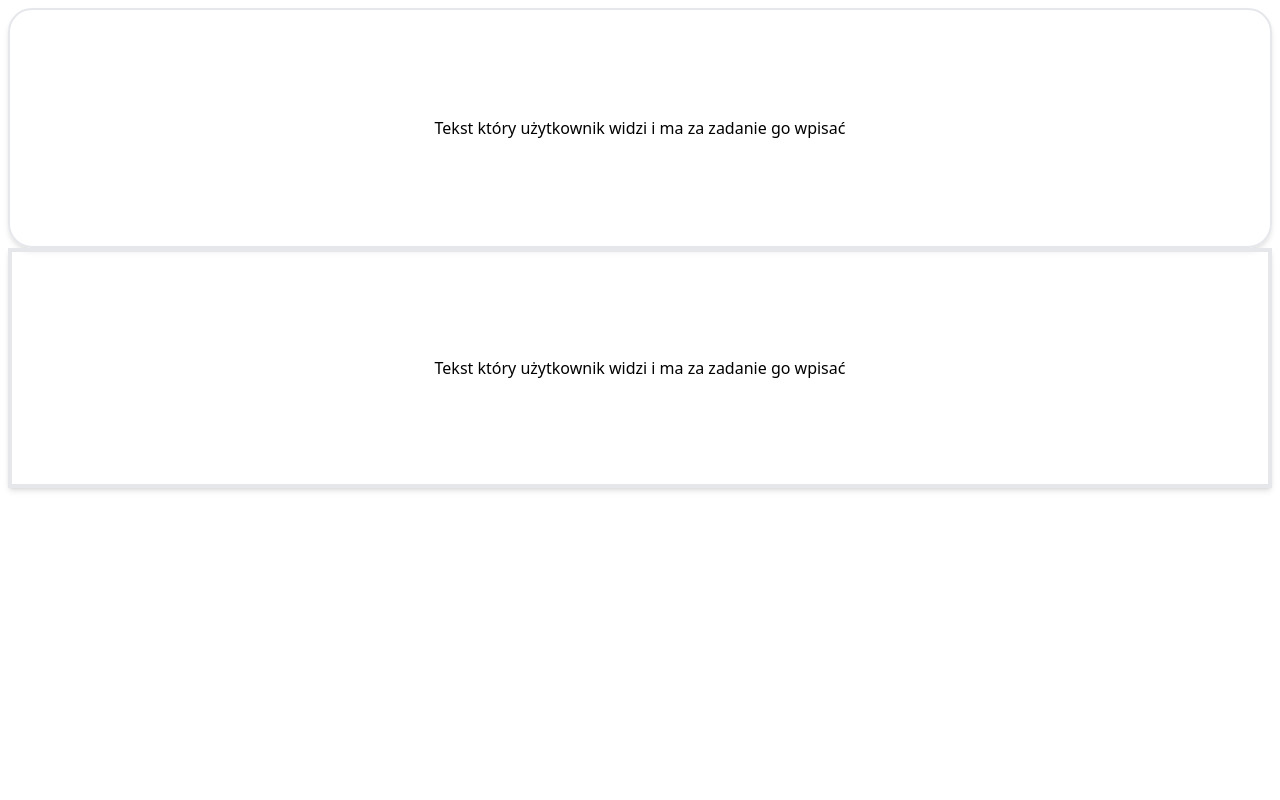
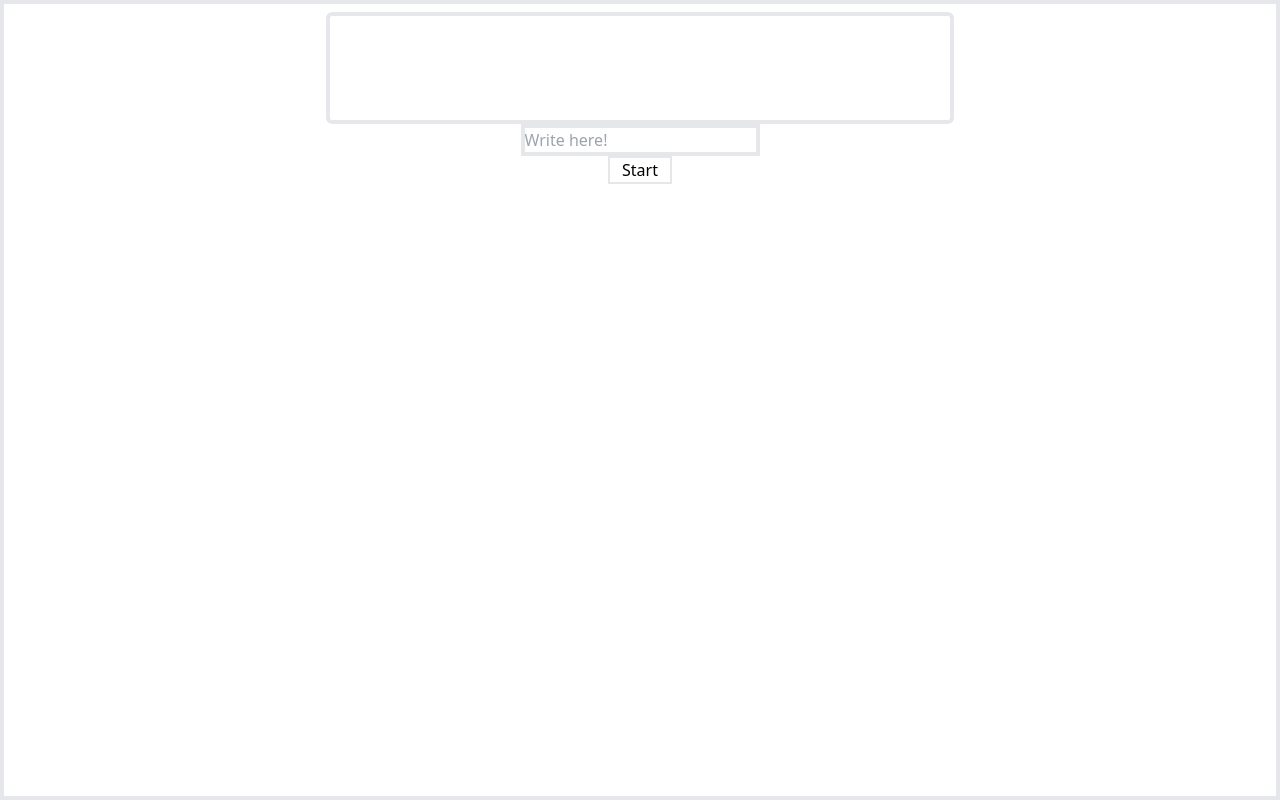
Before and after one commit to Evooo00/TypingGame, a React (Create React App) app in the folder typing-game/: page / in a window 1280 px wide. Built offline with nearby package versions, Linux system fonts and the light colour scheme.

Commit message:
game works from local storage

```diff
--- a/typing-game/src/App.tsx
+++ b/typing-game/src/App.tsx
@@ -1,16 +1,57 @@
-import React from "react";
+import React, { useState } from "react";
 
 import "./App.css";
 
 function App() {
+  const wordsOfCode: string[] = ["<div>", "<br>"];
+
+  const [input, setInput] = useState("");
+  const [game, setGame] = useState(false);
+  const [currentIndex, setCurrentIndex] = useState(0);
+
+  const handleOnChange = (e: React.ChangeEvent<HTMLInputElement>) => {
+    //console.log(e.target.value);
+    setInput(e.target.value);
+  };
+
+  const handleGameStart = (e: any) => {
+    console.log(game);
+    setGame(true);
+
+    if (currentIndex >= wordsOfCode.length) {
+      setCurrentIndex(0);
+    }
+  };
+
+  const handleKeyDown = (e: React.KeyboardEvent) => {
+    if (e.key === "Enter") {
+      if (input === wordsOfCode[currentIndex]) {
+        setInput("");
+        setCurrentIndex(currentIndex + 1);
+      }
+      if (currentIndex >= wordsOfCode.length) {
+        setGame(false);
+      }
+    }
+  };
   return (
-    <div className="container mx-auto p-2 items-center">
-      <div className="bg-grey-500 box-border h-60 w-100 p-4 border-2 rounded-3xl shadow-md mx-auto flex justify-center items-center">
-        <p>Tekst który użytkownik widzi i ma za zadanie go wpisać</p>
+    <div className="container mx-auto p-2 flex  items-center flex-col border-4 h-screen w-screen">
+      <div className="border-4 h-28 w-1/2 flex justify-center items-center rounded-md">
+        {game && currentIndex < wordsOfCode.length
+          ? wordsOfCode[currentIndex]
+          : ""}
       </div>
-      <div className="bg-grey-500 box-border h-60 w-100 p-4 border-4 shadow-md mx-auto flex justify-center items-center">
-        <p>Tekst który użytkownik widzi i ma za zadanie go wpisać</p>
-      </div>
+      <input
+        onChange={handleOnChange}
+        onKeyDown={handleKeyDown}
+        value={input}
+        type="text"
+        placeholder="Write here!"
+        className="border-4"
+      />
+      <button onClick={handleGameStart} className="border-2 w-16">
+        Start
+      </button>
     </div>
   );
 }
```
